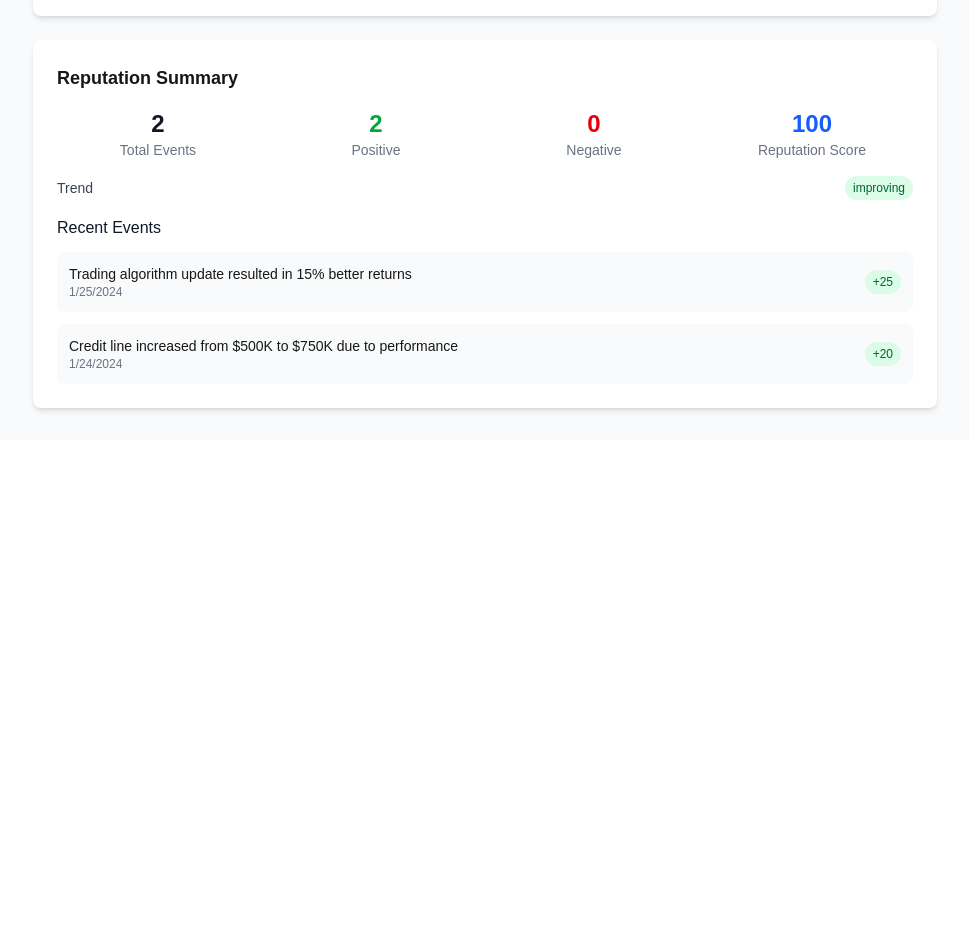
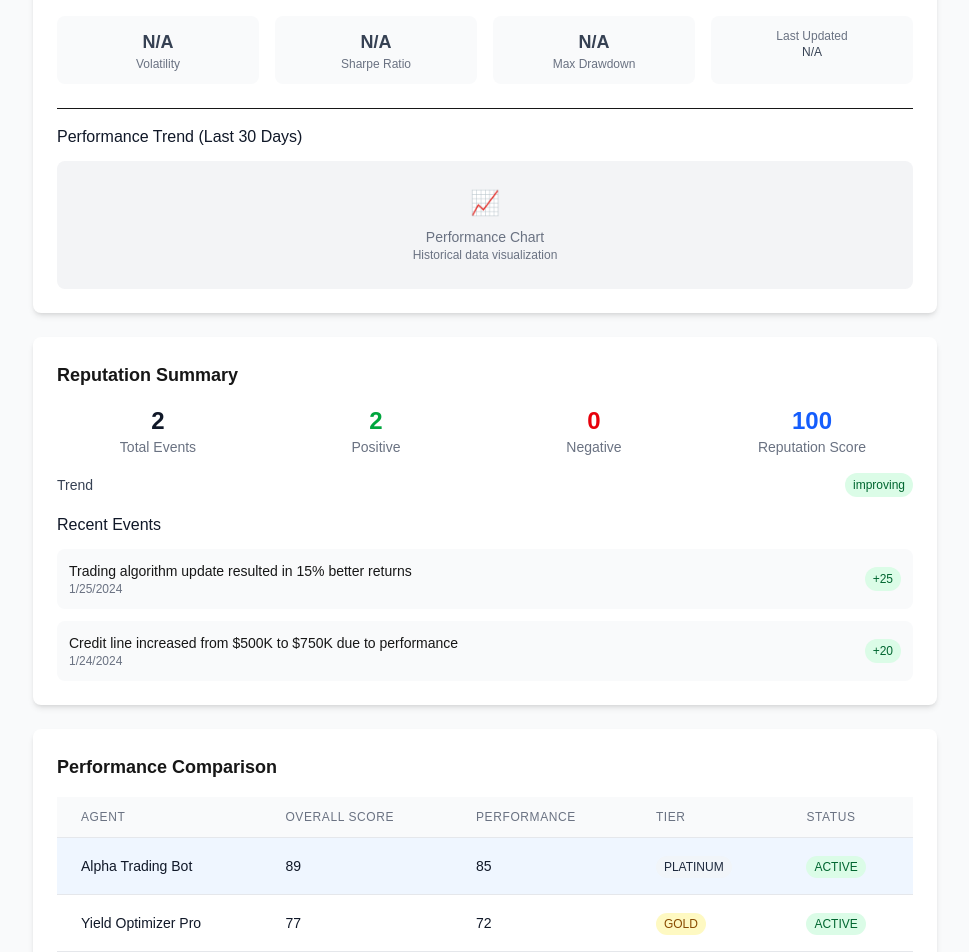
Before and after one commit to bond-dot-credit/risk-monitor-engine, a Next.js app: page /agents in a window 1280 px wide. Shown: the part 500-1452 px from the top of the page, without its empty margins (311-1280 px from the left). Before the commit the page ends 940 px from the top, so only its background shows below. Built offline with nearby package versions, Linux system fonts and the light colour scheme.

Commit message:
feat: Add performance charts, historical data, and agent comparison table

```diff
--- a/src/app/agents/page.tsx
+++ b/src/app/agents/page.tsx
@@ -150,7 +150,7 @@ export default function AgentsPage() {
                 {currentMetrics && (
                   <div className="bg-white rounded-lg shadow-md p-6">
                     <h3 className="text-lg font-semibold mb-4">Performance Metrics</h3>
-                    <div className="grid grid-cols-2 md:grid-cols-3 gap-4">
+                    <div className="grid grid-cols-2 md:grid-cols-3 gap-4 mb-6">
                       <div className="bg-blue-50 rounded-lg p-4">
                         <div className="text-2xl font-bold text-blue-600">
                           {currentMetrics.apr ? `${currentMetrics.apr}%` : 'N/A'}
@@ -168,6 +168,46 @@ export default function AgentsPage() {
                           {currentMetrics.aum ? `$${currentMetrics.aum.toLocaleString()}` : 'N/A'}
                         </div>
                         <div className="text-sm text-purple-600">AUM</div>
+                      </div>
+                    </div>
+
+                    {/* Additional Metrics */}
+                    <div className="grid grid-cols-2 md:grid-cols-4 gap-4 mb-6">
+                      <div className="text-center p-3 bg-gray-50 rounded-lg">
+                        <div className="text-lg font-bold text-gray-700">
+                          {currentMetrics.volatility ? `${currentMetrics.volatility}%` : 'N/A'}
+                        </div>
+                        <div className="text-xs text-gray-500">Volatility</div>
+                      </div>
+                      <div className="text-center p-3 bg-gray-50 rounded-lg">
+                        <div className="text-lg font-bold text-gray-700">
+                          {currentMetrics.sharpeRatio ? currentMetrics.sharpeRatio.toFixed(2) : 'N/A'}
+                        </div>
+                        <div className="text-xs text-gray-500">Sharpe Ratio</div>
+                      </div>
+                      <div className="text-center p-3 bg-gray-50 rounded-lg">
+                        <div className="text-lg font-bold text-gray-700">
+                          {currentMetrics.maxDrawdown ? `${currentMetrics.maxDrawdown}%` : 'N/A'}
+                        </div>
+                        <div className="text-xs text-gray-500">Max Drawdown</div>
+                      </div>
+                      <div className="text-center p-3 bg-gray-50 rounded-lg">
+                        <div className="text-xs text-gray-500">Last Updated</div>
+                        <div className="text-xs font-medium text-gray-700">
+                          {currentMetrics.lastUpdated ? new Date(currentMetrics.lastUpdated).toLocaleDateString() : 'N/A'}
+                        </div>
+                      </div>
+                    </div>
+
+                    {/* Performance Chart Placeholder */}
+                    <div className="border-t pt-4">
+                      <h4 className="font-medium text-gray-900 mb-3">Performance Trend (Last 30 Days)</h4>
+                      <div className="h-32 bg-gray-100 rounded-lg flex items-center justify-center">
+                        <div className="text-center text-gray-500">
+                          <div className="text-2xl mb-2">📈</div>
+                          <div className="text-sm">Performance Chart</div>
+                          <div className="text-xs">Historical data visualization</div>
+                        </div>
                       </div>
                     </div>
                   </div>
@@ -229,6 +269,71 @@ export default function AgentsPage() {
                     </div>
                   </div>
                 )}
+
+                {/* Performance Comparison */}
+                <div className="bg-white rounded-lg shadow-md p-6">
+                  <h3 className="text-lg font-semibold mb-4">Performance Comparison</h3>
+                  <div className="overflow-x-auto">
+                    <table className="min-w-full divide-y divide-gray-200">
+                      <thead className="bg-gray-50">
+                        <tr>
+                          <th className="px-6 py-3 text-left text-xs font-medium text-gray-500 uppercase tracking-wider">
+                            Agent
+                          </th>
+                          <th className="px-6 py-3 text-left text-xs font-medium text-gray-500 uppercase tracking-wider">
+                            Overall Score
+                          </th>
+                          <th className="px-6 py-3 text-left text-xs font-medium text-gray-500 uppercase tracking-wider">
+                            Performance
+                          </th>
+                          <th className="px-6 py-3 text-left text-xs font-medium text-gray-500 uppercase tracking-wider">
+                            Tier
+                          </th>
+                          <th className="px-6 py-3 text-left text-xs font-medium text-gray-500 uppercase tracking-wider">
+                            Status
+                          </th>
+                        </tr>
+                      </thead>
+                      <tbody className="bg-white divide-y divide-gray-200">
+                        {agents.slice(0, 5).map((agent) => (
+                          <tr key={agent.id} className={agent.id === selectedAgentId ? 'bg-blue-50' : ''}>
+                            <td className="px-6 py-4 whitespace-nowrap">
+                              <div className="flex items-center">
+                                <div className="text-sm font-medium text-gray-900">{agent.name}</div>
+                              </div>
+                            </td>
+                            <td className="px-6 py-4 whitespace-nowrap">
+                              <div className="text-sm text-gray-900">{agent.score.overall}</div>
+                            </td>
+                            <td className="px-6 py-4 whitespace-nowrap">
+                              <div className="text-sm text-gray-900">{agent.score.performance}</div>
+                            </td>
+                            <td className="px-6 py-4 whitespace-nowrap">
+                              <span className={`px-2 py-1 text-xs font-medium rounded-full ${
+                                agent.credibilityTier === 'PLATINUM' ? 'bg-slate-100 text-slate-800' :
+                                agent.credibilityTier === 'GOLD' ? 'bg-yellow-100 text-yellow-800' :
+                                agent.credibilityTier === 'SILVER' ? 'bg-gray-100 text-gray-800' :
+                                'bg-orange-100 text-orange-800'
+                              }`}>
+                                {agent.credibilityTier}
+                              </span>
+                            </td>
+                            <td className="px-6 py-4 whitespace-nowrap">
+                              <span className={`px-2 py-1 text-xs font-medium rounded-full ${
+                                agent.status === 'ACTIVE' ? 'bg-green-100 text-green-800' :
+                                agent.status === 'INACTIVE' ? 'bg-gray-100 text-gray-800' :
+                                agent.status === 'SUSPENDED' ? 'bg-red-100 text-red-800' :
+                                'bg-yellow-100 text-yellow-800'
+                              }`}>
+                                {agent.status.replace('_', ' ')}
+                              </span>
+                            </td>
+                          </tr>
+                        ))}
+                      </tbody>
+                    </table>
+                  </div>
+                </div>
               </div>
             )}
           </div>
```
